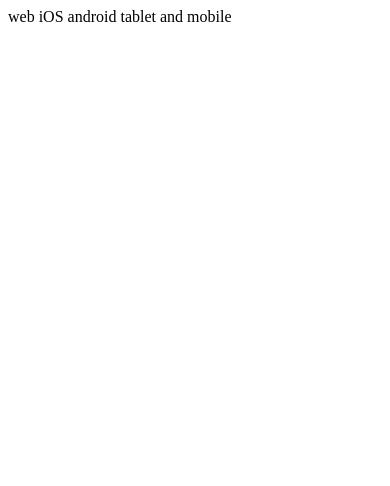
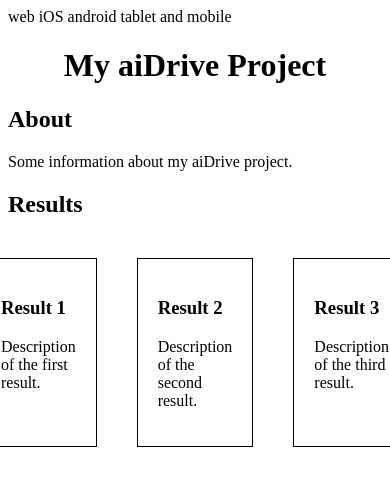
Before and after one commit to AiDriveOne/AiDriveChatGPT, a plain HTML site: page index.html in a window 390 px wide. Drawn offline with Linux system fonts and the light colour scheme.

Commit message:
update
web iOS android tablet and mobile


<!DOCTYPE html>
<html lang="en">
<head>
    <meta charset="UTF-8">
    <meta name="viewport" content="width=device-width, initial-scale=1.0">
    <title>My AI Project</title>
    <link rel="stylesheet" type="text/css" href="style.css">
</head>
<body>
    <header>
        <h1>My aiDrive Project</h1>
    </header>
    <main>
        <section>
            <h2>About</h2>
            <p>Some information about my aiDrive project.</p>
        </section>
        <section>
            <h2>Results</h2>
            <div class="results-container">
                <div class="results">
                    <h3>Result 1</h3>
                    <p>Description of the first result.</p>
                </div>
                <div class="results">
                    <h3>Result 2</h3>
                    <p>Description of the second result.</p>
                </div>
                <div class="results">
                    <h3>Result 3</h3>
                    <p>Description of the third result.</p>
                </div>
            </div>
        </section>
    </main>
    <script src="script.js"></script>
</body>
</html>

```diff
--- a/index.html
+++ b/index.html
@@ -1 +1,41 @@
 web iOS android tablet and mobile
+
+
+<!DOCTYPE html>
+<html lang="en">
+<head>
+    <meta charset="UTF-8">
+    <meta name="viewport" content="width=device-width, initial-scale=1.0">
+    <title>My AI Project</title>
+    <link rel="stylesheet" type="text/css" href="style.css">
+</head>
+<body>
+    <header>
+        <h1>My aiDrive Project</h1>
+    </header>
+    <main>
+        <section>
+            <h2>About</h2>
+            <p>Some information about my aiDrive project.</p>
+        </section>
+        <section>
+            <h2>Results</h2>
+            <div class="results-container">
+                <div class="results">
+                    <h3>Result 1</h3>
+                    <p>Description of the first result.</p>
+                </div>
+                <div class="results">
+                    <h3>Result 2</h3>
+                    <p>Description of the second result.</p>
+                </div>
+                <div class="results">
+                    <h3>Result 3</h3>
+                    <p>Description of the third result.</p>
+                </div>
+            </div>
+        </section>
+    </main>
+    <script src="script.js"></script>
+</body>
+</html>
```
